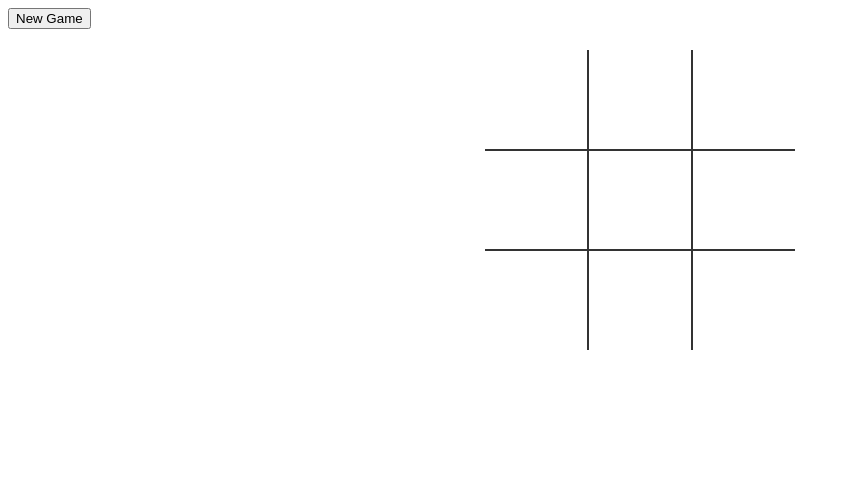
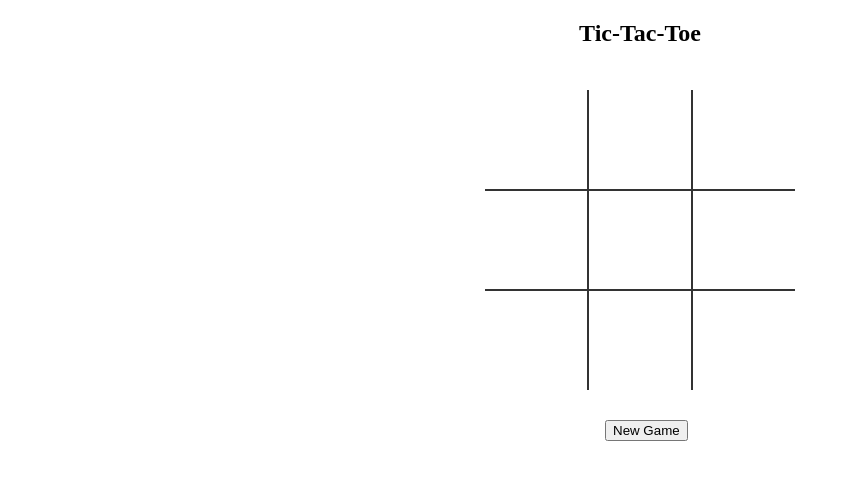
Before and after one commit to PeterMaidaRobot/TicTacToe, a website: page index.html in a window 1280 px wide. Shown: the whole page, without its empty margins (0-850 px from the left). Drawn offline with Linux system fonts and the light colour scheme.

Commit message:
Basic UI for game

```diff
--- a/index.html
+++ b/index.html
@@ -7,6 +7,8 @@
     </head>
 
     <body>
+        <h2 id="title">Tic-Tac-Toe</h2>
+
         <table>
             <tr>
                 <td class="cell" id="0"></td>
@@ -25,11 +27,13 @@
             </tr>
         </table>
 
-        <div class="endgame">
-            <div class="text"></div>
+        <div id="settings">
+            <div class="endgame">
+                <div class="text"></div>
+            </div>
+
+            <button onclick="startGame()">New Game</button>
         </div>
-
-        <button onclick="startGame()">New Game</button>
 
 
         <script src="scripts.js"></script>
--- a/style.css
+++ b/style.css
@@ -14,7 +14,7 @@ table {
     position: absolute;
     left: 50%;
     margin-left: -155px;
-    top: 50px;
+    top: 90px;
 }
 
 table tr:first-child td {
@@ -33,3 +33,16 @@ table tr td:last-child {
 .endgame {
     display: none;
 }
+
+#title {
+    text-align: center;
+    margin: 20px;
+}
+
+#settings {
+    position: absolute;
+    left: 50%;
+    margin-left: -35px;
+    top: 420px;
+    text-align: center;
+}
```
